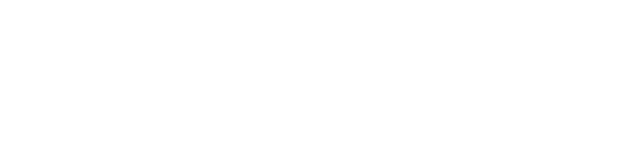
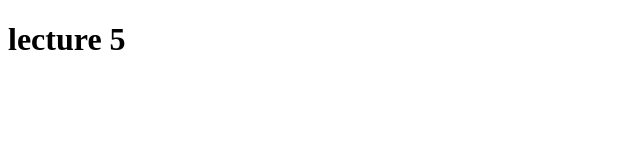
Before and after one commit to annicharekishvili/lecture_5, a plain HTML site: page index.html in a window 1280 px wide. Shown: the whole page, without its empty margins (0-640 px from the left). Drawn offline with Linux system fonts and the light colour scheme.

Commit message:
Update index.html
add h1 tag

```diff
--- a/index.html
+++ b/index.html
@@ -5,6 +5,6 @@
 	<title>lecture 5</title>
 </head>
 <body>
-
+	<h1>lecture 5</h1>
 </body>
 </html>
```
